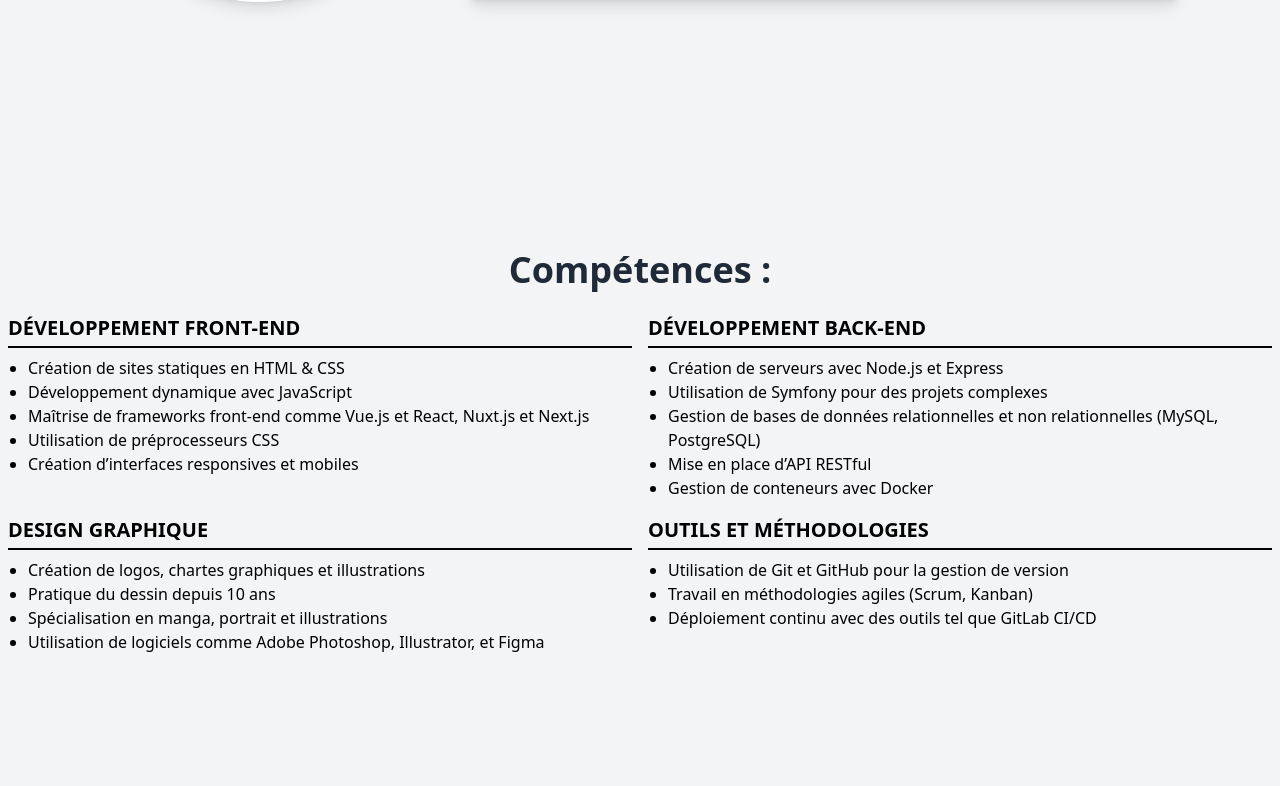
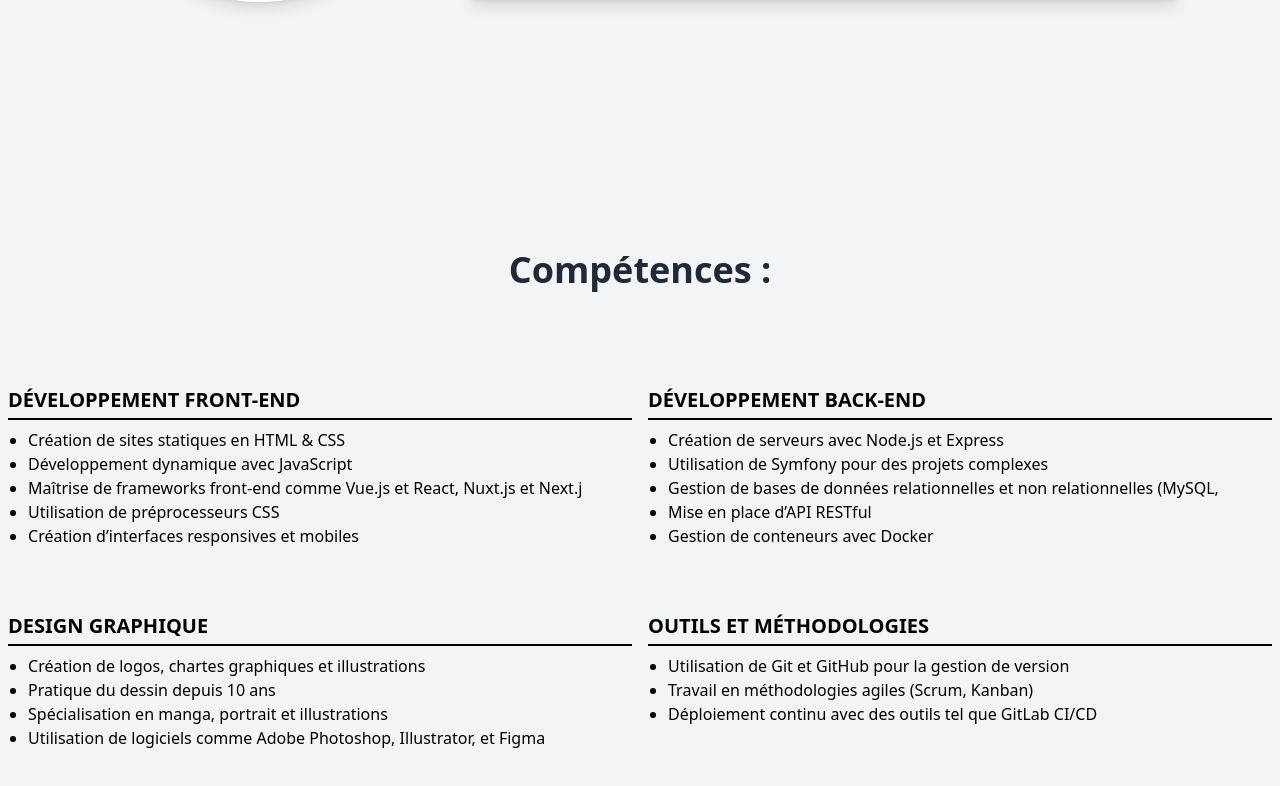
Before and after one commit to erwanmarega/Portfolio, a Vue app: page /hard-skills in a window 1280 px wide. Shown: the part 1358-2144 px from the top of the page. Built offline with nearby package versions, Linux system fonts and the light colour scheme; a web font is replaced by a local one.

Commit message:
Animation de la partie compétences

```diff
--- a/package.json
+++ b/package.json
@@ -24,6 +24,7 @@
     "path": "^0.12.7",
     "react-icon-cloud": "^4.1.4",
     "swiper": "^11.1.14",
+    "typewriter-effect": "^2.21.0",
     "vue": "^3.4.29",
     "vue-router": "^4.4.5",
     "vueperslides": "^3.5.1"
--- a/src/views/hard_skills.vue
+++ b/src/views/hard_skills.vue
@@ -1,17 +1,23 @@
 <template>
 	<div class="bg-gray-100 text-black min-h-screen p-2 relative">
 	  <div class="text-center">
-		<h1 class="text-4xl font-bold text-gray-800 mb-6">
+		<h1 class="text-4xl font-bold text-gray-800 mb-24">
 		  Compétences :
 		</h1>
 	  </div>
 	  <div class="container mx-auto grid grid-cols-1 sm:grid-cols-2 lg:grid-cols-2 gap-4">
-		<div v-for="competence in competences" :key="competence.title">
-		  <h2 class="text-xl font-bold mb-2 border-b-2 border-black pb-1 uppercase">
-			{{ competence.title }}
+		<div
+			v-for="(competence, index) in competences"
+			:key="competence.title"
+			class="mb-12">
+		  <h2
+			class="text-xl font-bold mb-2 border-b-2 border-black pb-1 uppercase">
+			<div :id="'title-' + index"></div>
 		  </h2>
 		  <ul class="list-disc pl-5 text-black">
-			<li v-for="item in competence.description" :key="item">{{ item }}</li>
+			<li v-for="(item, itemIndex) in competence.description" :key="item">
+			  <div :id="'desc-' + index + '-' + itemIndex"></div>
+			</li>
 		  </ul>
 		</div>
 	  </div>
@@ -19,6 +25,8 @@
 </template>
 
 <script>
+import Typewriter from "typewriter-effect/dist/core";
+
 export default {
 	name: "Page",
 	data() {
@@ -63,6 +71,28 @@
 		  }
 		]
 	  };
+	},
+	mounted() {
+	  this.animateText();
+	},
+	methods: {
+	  animateText() {
+		this.competences.forEach((competence, index) => {
+		  new Typewriter(`#title-${index}`, {
+			delay: 50,
+		  })
+			.typeString(competence.title)
+			.start();
+
+		  competence.description.forEach((item, itemIndex) => {
+			new Typewriter(`#desc-${index}-${itemIndex}`, {
+			  delay: 50,
+			})
+			  .typeString(item)
+			  .start();
+		  });
+		});
+	  }
 	}
 };
 </script>
```
Also changed, not shown: 1 other file (tests, documents, lock files or other folders). Lines whose indentation alone changed are shown as unchanged.
